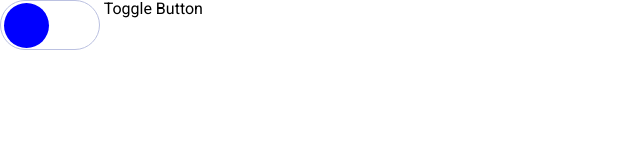
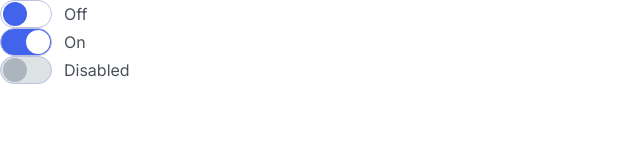
Before and after one commit to js-tasks-ru/htmlcss-20210916_jurhen, a website: page 07-lection5/03-toggler/index.html in a window 1280 px wide. Shown: the whole page, without its empty margins (0-640 px from the left). Drawn offline with Linux system fonts and the light colour scheme.

Commit message:
solve lection 5 toggler

```diff
--- a/07-lection5/03-toggler/index.html
+++ b/07-lection5/03-toggler/index.html
@@ -7,8 +7,26 @@
   </head>
   <body>
     <div class="toggle">
-      <input type="checkbox" id="toggle-button" class="toggle__button" />
-      <label for="toggle-button" class="toggle__text">Toggle Button</label>
+      <input type="checkbox" id="toggle-button-1" class="toggle__button" />
+      <label for="toggle-button-1" class="toggle__text">Off</label>
+    </div>
+    <div class="toggle">
+      <input
+        type="checkbox"
+        id="toggle-button-2"
+        class="toggle__button"
+        checked
+      />
+      <label for="toggle-button-2" class="toggle__text">On</label>
+    </div>
+    <div class="toggle">
+      <input
+        type="checkbox"
+        id="toggle-button-3"
+        class="toggle__button"
+        disabled
+      />
+      <label for="toggle-button-3" class="toggle__text">Disabled</label>
     </div>
   </body>
 </html>
--- a/07-lection5/03-toggler/toggler.css
+++ b/07-lection5/03-toggler/toggler.css
@@ -1,12 +1,13 @@
 .toggle {
+  display: flex;
+  align-items: center;
 }
 
 .toggle__button {
   position: relative;
   display: inline-block;
-  width: 100px;
-  height: 50px;
-  margin: 0;
+  width: 52px;
+  height: 28px;
   vertical-align: top;
   background: var(--white);
   border: 1px solid var(--grey-6);
@@ -18,27 +19,46 @@
   appearance: none;
 }
 
+.toggle__button:checked {
+  background-color: var(--blue-2);
+}
+
+.toggle__button:disabled {
+  background-color: var(--grey-2);
+}
+
+.toggle__button:focus ~ .toggle__text {
+  text-decoration: underline;
+}
+
 .toggle__button::after {
   content: '';
   display: inline-block;
   position: absolute;
-  left: 3px;
-  top: 1.5px;
-  width: 45px;
-  height: 45px;
-  background-color: blue;
+  left: 2px;
+  top: 1px;
+  width: 24px;
+  height: 24px;
+  background-color: var(--blue-2);
   border-radius: 50%;
   transform: translateX(0);
 }
 
 .toggle__button:checked::after {
-  transform: translateX(calc(100% + 3px));
-  background-color: #fff;
+  transform: translateX(calc(100% - 1px));
+  background-color: var(--white);
 }
 
-.toggle__button:checked {
-  background-color: blue;
+.toggle__button:disabled::after {
+  background-color: var(--grey-3);
 }
 
 .toggle__text {
+  font-family: Inter;
+  font-style: normal;
+  font-weight: normal;
+  font-size: 16px;
+  line-height: 24px;
+  color: var(--grey-4);
+  margin-left: 12px;
 }
```
